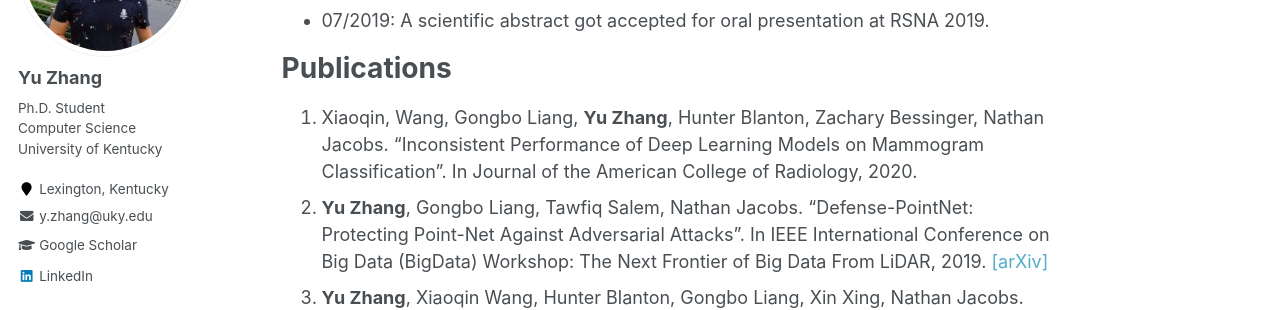
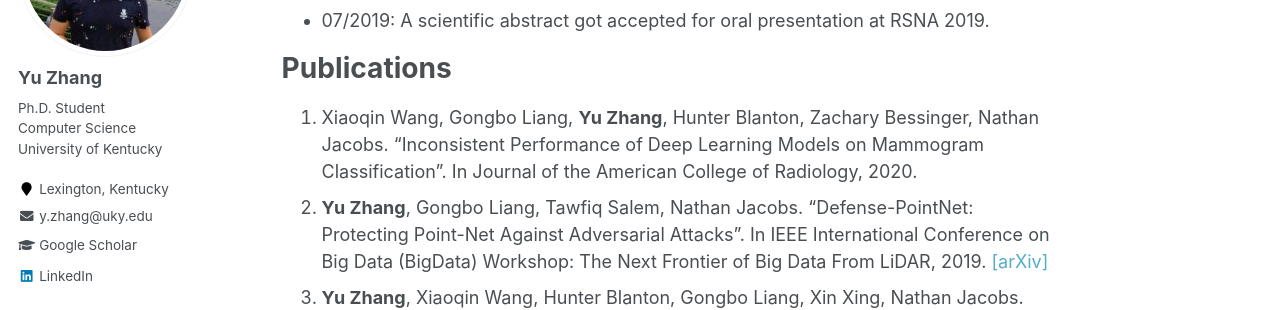
Before and after one commit to yuzhang03/yuzhang03.github.io, a Jekyll site: the page built from _pages/about.md, in a window 1280 px wide and 900 px high, scrolled down 526 px. Shown: the part 153-463 px from the top of the window. Built offline with Jekyll 4.4.1, drawn with Linux system fonts in a browser that asks for light colours.

```diff
--- a/_pages/about.md
+++ b/_pages/about.md
@@ -27,7 +27,7 @@ Recent News
 
 Publications
 ======
-1. Xiaoqin, Wang, Gongbo Liang, **Yu Zhang**, Hunter Blanton, Zachary Bessinger, Nathan Jacobs. "Inconsistent Performance of Deep Learning Models on Mammogram Classification". In Journal of the American College of Radiology, 2020.
+1. Xiaoqin Wang, Gongbo Liang, **Yu Zhang**, Hunter Blanton, Zachary Bessinger, Nathan Jacobs. "Inconsistent Performance of Deep Learning Models on Mammogram Classification". In Journal of the American College of Radiology, 2020.
 1. **Yu Zhang**, Gongbo Liang, Tawfiq Salem, Nathan Jacobs.  "Defense-PointNet: Protecting Point-Net Against Adversarial Attacks". In IEEE International Conference on Big Data (BigData) Workshop: The Next Frontier of Big Data From LiDAR, 2019. [[arXiv]](https://arxiv.org/abs/2002.11881)
 1. **Yu Zhang**, Xiaoqin Wang, Hunter Blanton, Gongbo Liang, Xin Xing, Nathan Jacobs. "2D Convolutional Neural Networks for 3D Digital Breast Tomosynthesis Classification". In IEEE International Conference of Bioinformatics and Biomedicine (BIBM), 2019. [[arXiv]](https://arxiv.org/abs/2002.12314)
 1. Gongbo Liang, Xiaoqin Wang, **Yu Zhang**, Xin Xing, Hunter Blanton, Tawfiq Salem, Nathan Jacobs. "Joint 2D-3D Breast Cancer Classification". In IEEE International Conference of Bioinformatics and Biomedicine (BIBM), 2019. [[arXiv]](https://arxiv.org/abs/2002.12392)
```
